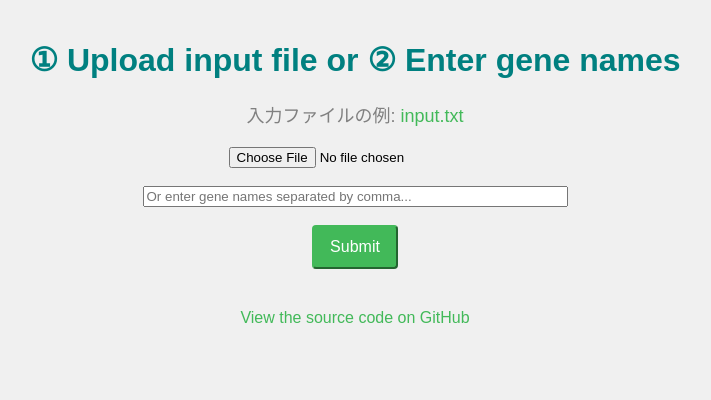
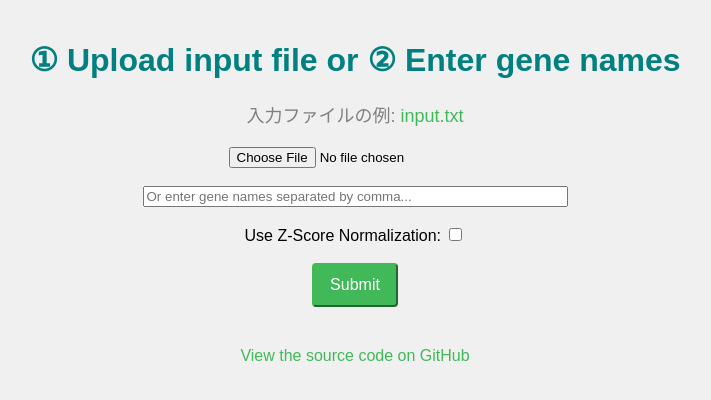
Before and after one commit to Hattyoriiiiiii/flask-scrna-spermatogenesis, a Flask app: page / in a window 1280 px wide. Shown: the top 400 px of the page, without its empty margins (285-996 px from the left). Run offline with Flask 3, Linux system fonts and the light colour scheme; parts of the project's set-up code (start-up, migrations or seed data) failed here and were passed over.

Commit message:
Added option to normalize data with z-score

```diff
--- a/app.py
+++ b/app.py
@@ -20,7 +20,11 @@ def index():
             input_genes = file.read().decode().splitlines()
         else:
             input_genes = request.form['gene_names'].replace(" ","").split(',')
+
+        normalize = request.form.get('zscore') == 'on'
         filtered_data = data[data['symbol'].isin(input_genes)]
+        if normalize:
+            filtered_data.iloc[:, 1:] = filtered_data.iloc[:, 1:].apply(lambda x: (x - x.mean()) / x.std(), axis=1)
         img = io.BytesIO()
         for i in range(len(filtered_data)):
             plt.plot(filtered_data.columns[1:], filtered_data.iloc[i, 1:])
--- a/templates/index.html
+++ b/templates/index.html
@@ -63,6 +63,8 @@
         <form method=post enctype=multipart/form-data>
             <input type="file" name="gene_file"><br><br>
             <input type="text" name="gene_names" size="50" placeholder="Or enter gene names separated by comma..."><br><br>
+            <label for="zscore">Use Z-Score Normalization:</label>
+            <input type="checkbox" id="zscore" name="zscore"><br><br>
             <input type=submit value=Submit>
         </form>
     </div>
```
